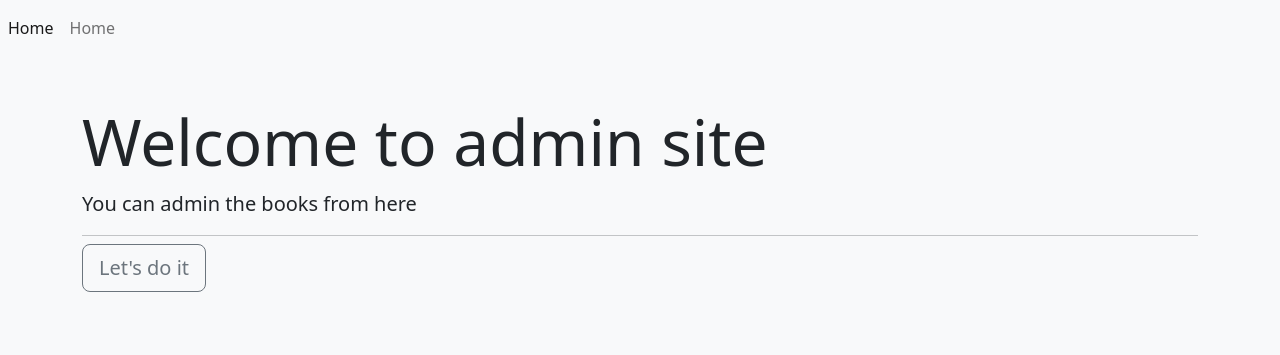
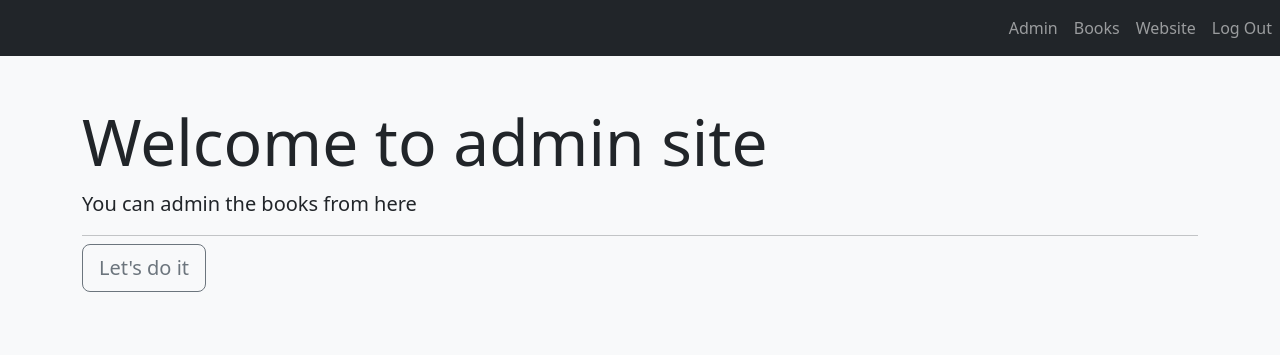
Before and after one commit to Evanderss/Website-with-Flask-and-MySQL, a Flask app: page /admin in a window 1280 px wide. Shown: the top 355 px of the page. Run offline with Flask 2, Linux system fonts and the light colour scheme.

Commit message:
changed navbar admin

```diff
--- a/templates/admin/header.html
+++ b/templates/admin/header.html
@@ -15,11 +15,23 @@
 
 <body>
   <header>
-    <!-- place navbar here -->
+    <nav class="navbar navbar-expand-lg navbar-dark bg-dark">
+        <div class="collapse navbar-collapse" id="navbarNav">
+          <ul class="navbar-nav ms-auto">
+            <li class="nav-item">
+              <a class="nav-link" href="/admin">Admin</a>
+            </li>
+            <li class="nav-item">
+              <a class="nav-link" href="/books">Books</a>
+            </li>
+            <li class="nav-item">
+              <a class="nav-link" href="/">Website</a>
+            </li>
+            <li class="nav-item">
+              <a class="nav-link" href="/logout">Log Out</a>
+            </li>
+          </ul>
+        </div>
+      </div>
+    </nav>
   </header>
-  <nav class="navbar navbar-expand navbar-light bg-light">
-      <div class="nav navbar-nav">
-          <a class="nav-item nav-link active" href="#" aria-current="page">Home <span class="visually-hidden">(current)</span></a>
-          <a class="nav-item nav-link" href="#">Home</a>
-      </div>
-  </nav>
```
